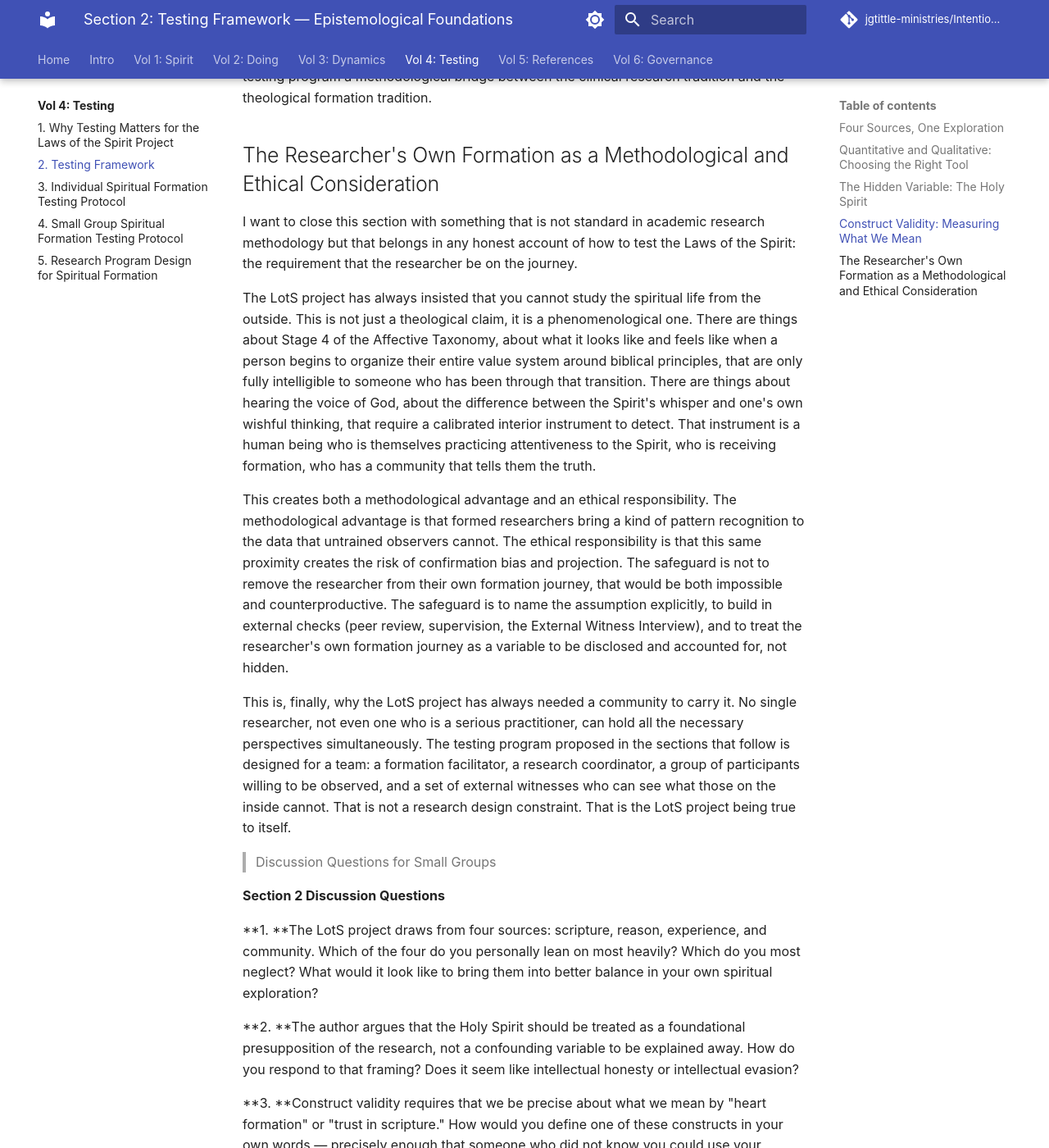
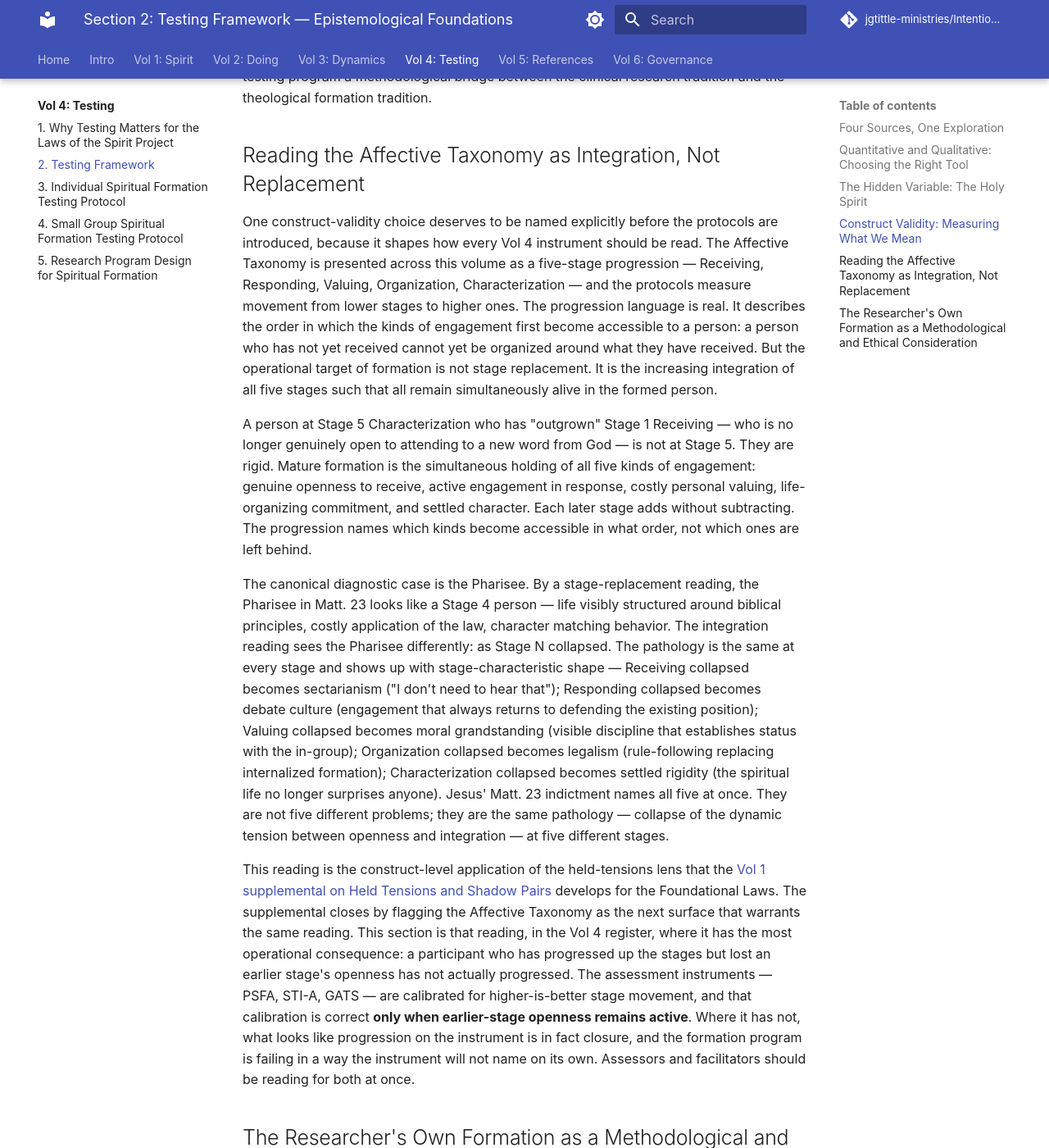
Before and after one commit to jgtittle-ministries/Intentional-Journey-of-the-Heart, an MkDocs documentation site: the page built from docs/volume-4-testing-framework/section-2-testing-framework.md, in a window 1280 px wide and 1400 px high, scrolled down 5839 px. Shown: the whole window at 82% size. Built offline with MkDocs 1.6.1 and Material for MkDocs 9.7.7, drawn with Linux system fonts in a browser that asks for light colours; some web fonts are replaced; comment, search, counter and statistics services are not loaded.

Commit message:
Mirror Vol 4 AT integration reframe pilot from dev: §2 sub-section + §3 Quick Reference + §4b GATS shadow
Applies the held-tensions / shadow-pair lens (established for the Foundational
Laws in the Vol 1 supplemental) to the Affective Taxonomy itself, in the Vol 4
register where it has the most operational consequence for the PSFA / GATS /
research protocols.

- §2: new "Reading the Affective Taxonomy as Integration, Not Replacement"
  sub-section between Construct Validity and The Researcher's Own Formation.
  Names the integration claim, the Pharisee-as-stage-N-collapse diagnostic
  (Receiving=sectarianism, Responding=debate culture, Valuing=grandstanding,
  Organization=legalism, Characterization=settled rigidity), and forward-points
  to the Vol 1 held-tensions supplemental.
- §3: AT Stages Quick Reference admonition gains an "integration, not
  replacement" footer with the masking-collapse note for assessors and a link
  back to §2.
- §4b: GATS Working Definition gains a "Shadow rating — closure" paragraph:
  the group-level analog of stage-N-collapse, with the same §2 link.

Mirrors dev commit 9586a83.

```diff
--- a/docs/volume-4-testing-framework/section-2-testing-framework.md
+++ b/docs/volume-4-testing-framework/section-2-testing-framework.md
@@ -60,6 +60,15 @@ The limitation is important to name honestly: the NCD Survey is designed for the
 
 Hodge's (2005) multidimensional framework for spiritual assessment, developed for social workers, rounds out the epistemological foundation by providing a model of holistic spiritual well-being that integrates cognitive, affective, behavioral, and relational dimensions. His review of both qualitative and quantitative assessment tools gives the LotS testing program a methodological bridge between the clinical research tradition and the theological formation tradition.
 
+## Reading the Affective Taxonomy as Integration, Not Replacement
+One construct-validity choice deserves to be named explicitly before the protocols are introduced, because it shapes how every Vol 4 instrument should be read. The Affective Taxonomy is presented across this volume as a five-stage progression — Receiving, Responding, Valuing, Organization, Characterization — and the protocols measure movement from lower stages to higher ones. The progression language is real. It describes the order in which the kinds of engagement first become accessible to a person: a person who has not yet received cannot yet be organized around what they have received. But the operational target of formation is not stage replacement. It is the increasing integration of all five stages such that all remain simultaneously alive in the formed person.
+
+A person at Stage 5 Characterization who has "outgrown" Stage 1 Receiving — who is no longer genuinely open to attending to a new word from God — is not at Stage 5. They are rigid. Mature formation is the simultaneous holding of all five kinds of engagement: genuine openness to receive, active engagement in response, costly personal valuing, life-organizing commitment, and settled character. Each later stage adds without subtracting. The progression names which kinds become accessible in what order, not which ones are left behind.
+
+The canonical diagnostic case is the Pharisee. By a stage-replacement reading, the Pharisee in Matt. 23 looks like a Stage 4 person — life visibly structured around biblical principles, costly application of the law, character matching behavior. The integration reading sees the Pharisee differently: as Stage N collapsed. The pathology is the same at every stage and shows up with stage-characteristic shape — Receiving collapsed becomes sectarianism ("I don't need to hear that"); Responding collapsed becomes debate culture (engagement that always returns to defending the existing position); Valuing collapsed becomes moral grandstanding (visible discipline that establishes status with the in-group); Organization collapsed becomes legalism (rule-following replacing internalized formation); Characterization collapsed becomes settled rigidity (the spiritual life no longer surprises anyone). Jesus' Matt. 23 indictment names all five at once. They are not five different problems; they are the same pathology — collapse of the dynamic tension between openness and integration — at five different stages.
+
+This reading is the construct-level application of the held-tensions lens that the [Vol 1 supplemental on Held Tensions and Shadow Pairs](../volume-1-laws-of-the-spirit/supplemental-held-tensions-and-shadow-pairs.md) develops for the Foundational Laws. The supplemental closes by flagging the Affective Taxonomy as the next surface that warrants the same reading. This section is that reading, in the Vol 4 register, where it has the most operational consequence: a participant who has progressed up the stages but lost an earlier stage's openness has not actually progressed. The assessment instruments — PSFA, STI-A, GATS — are calibrated for higher-is-better stage movement, and that calibration is correct **only when earlier-stage openness remains active**. Where it has not, what looks like progression on the instrument is in fact closure, and the formation program is failing in a way the instrument will not name on its own. Assessors and facilitators should be reading for both at once.
+
 ## The Researcher's Own Formation as a Methodological and Ethical Consideration
 I want to close this section with something that is not standard in academic research methodology but that belongs in any honest account of how to test the Laws of the Spirit: the requirement that the researcher be on the journey.
 
```
Also changed, not shown: docs/volume-4-testing-framework/section-3-individual-spiritual-formation-testing-protocol.md (+2 -0 lines), docs/volume-4-testing-framework/section-4-small-group-spiritual-formation-testing.md (+2 -0 lines).
